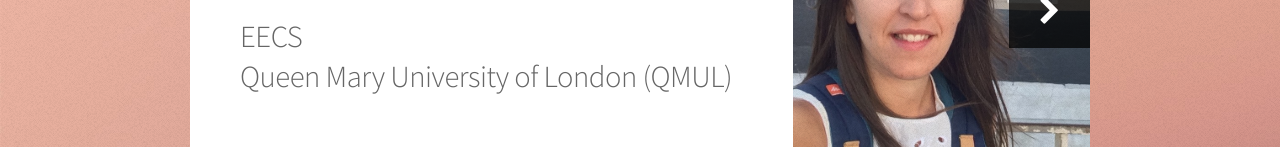
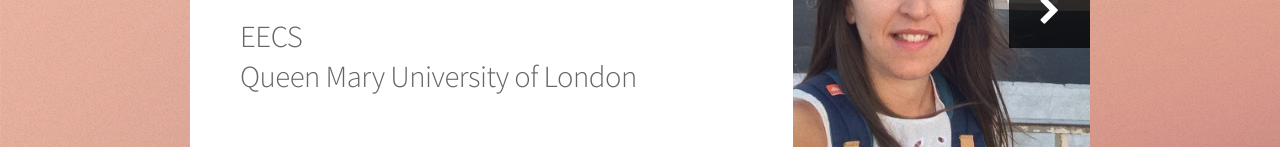
Before and after one commit to sservia/sservia.github.io, a plain HTML site: page index.html in a window 1280 px wide. Shown: the part 393-540 px from the top of the page. Drawn offline with Linux system fonts and the light colour scheme.

Commit message:
Update index.html

```diff
--- a/index.html
+++ b/index.html
@@ -35,7 +35,7 @@
 							<article id="me" class="panel">
 								<header>
 									<h1>Sandra Servia<br><i><span style="font-size:25pt;line-height:1.8;font-weight:300">Research Associate</span></i></h1>
-								    <p style="font-size:23pt;line-height:1.3">EECS<br> Queen Mary University of London (QMUL)</p>
+								    <p style="font-size:23pt;line-height:1.3">EECS<br> Queen Mary University of London</p>
                                 </header>
 								<a href="#about" class="jumplink pic">
 									<span class="arrow icon fa-chevron-right"><span>About me</span></span>
```
